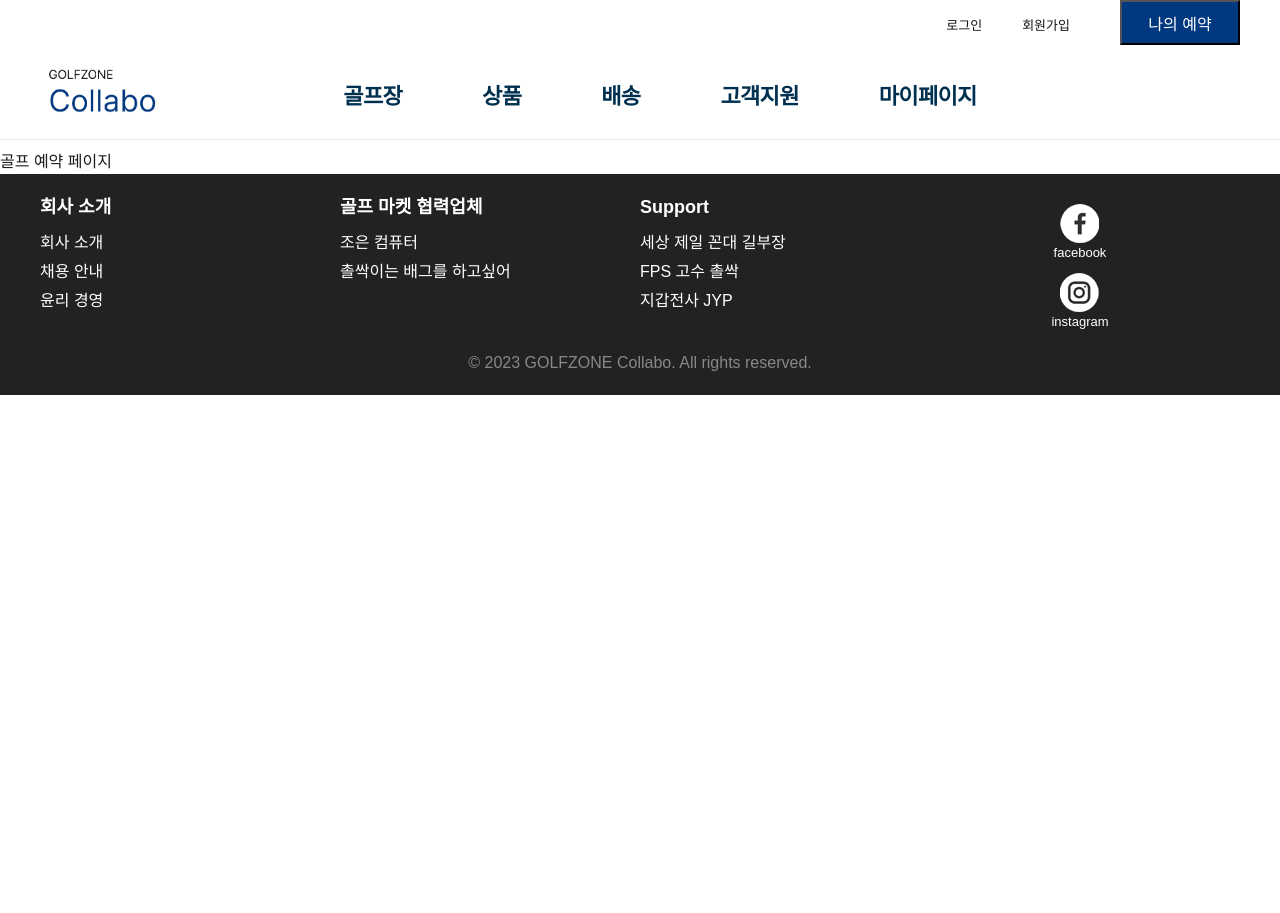
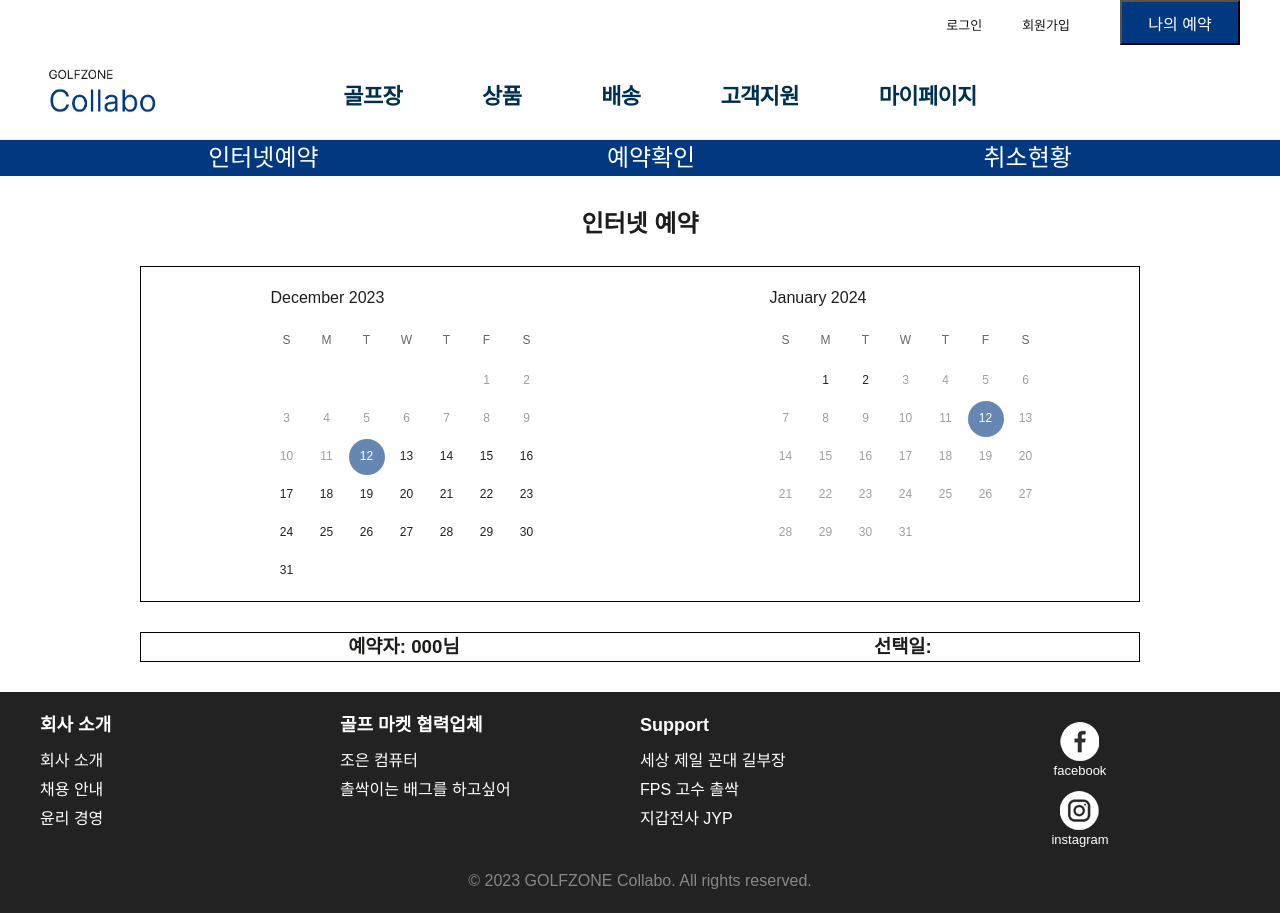
Before and after one commit to team1060/collaboration, a React (Create React App) app in the folder frontend/: page /reservation in a window 1280 px wide. Before the commit the page ends 800 px from the top, so only its background shows below. Built offline with nearby package versions, Linux system fonts and the light colour scheme.

Commit message:
Feat : 예약 캘린더 완료

```diff
--- a/frontend/package.json
+++ b/frontend/package.json
@@ -7,11 +7,13 @@
     "@emotion/styled": "^11.11.0",
     "@mui/icons-material": "^5.15.0",
     "@mui/material": "^5.15.0",
+    "@mui/x-date-pickers": "^6.18.5",
     "@nivo/bar": "^0.84.0",
     "@testing-library/jest-dom": "^5.17.0",
     "@testing-library/react": "^13.4.0",
     "@testing-library/user-event": "^13.5.0",
     "axios": "^1.6.2",
+    "dayjs": "^1.11.10",
     "react": "^18.2.0",
     "react-dom": "^18.2.0",
     "react-router-dom": "^6.20.1",
--- a/frontend/src/Routes/Home/Page/Reservation.jsx
+++ b/frontend/src/Routes/Home/Page/Reservation.jsx
@@ -1,17 +1,13 @@
-// 메인/ 골프 예약 페이지
+import Head from "./reservation/Head";
+import Calendar from "./reservation/Calendar";
 
 function Reservation() {
-  return(
-
+  return (
     <>
-   <div style={{paddingTop:"150px"}}>골프 예약  페이지</div>
-
-
-
-     </>
-
+      <Head />
+      <Calendar />
+    </>
   )
-
 }
 
 export default Reservation;
--- /dev/null
+++ b/frontend/src/Routes/Home/Page/reservation/Calendar.jsx
@@ -0,0 +1,89 @@
+// 필요한 패키지와 모듈 import
+import * as React from 'react';
+import dayjs from 'dayjs';
+import { AdapterDayjs } from '@mui/x-date-pickers/AdapterDayjs';
+import { LocalizationProvider } from '@mui/x-date-pickers/LocalizationProvider';
+import { Container, Grid } from '@mui/material';
+import { StaticDatePicker } from '@mui/x-date-pickers/StaticDatePicker';
+import '../../style/Reservation.scss';
+import { useState } from 'react';
+
+// CustomMonthLayout 컴포넌트 정의
+const CustomMonthLayout = ({ updateView, isNextMonth }) => {
+    const [view, setView] = useState(null);
+    const [currentMonth, setCurrentMonth] = useState(dayjs());  // 오늘 날짜
+    const [nextMonth, setNextMonth] = useState(dayjs().add(1, 'month'));  // 추가된 부분
+
+    // 날짜 선택 이벤트 처리 함수
+    const handleDateChange = (date) => {
+        const month = date.$M + 1;
+        const data = date.$y + '-' + month + '-' + date.$D;
+        setView(data);
+        updateView(data, isNextMonth);
+
+    };
+
+    // 예약 가능한 날짜는 오늘부터 3주뒤까지
+    const today = dayjs();
+    const threeWeeksLater = today.add(3, 'weeks');
+    const minDate = today.add(1, 'day');
+    const maxDate = threeWeeksLater;
+
+    return (
+        <LocalizationProvider
+            dateAdapter={AdapterDayjs}
+            dateFormats={{ monthShort: 'M' }}
+        >
+            <StaticDatePicker
+                orientation="landscape"
+                onChange={handleDateChange}
+                defaultValue={isNextMonth ? dayjs().add(1, 'month') : dayjs()}
+                minDate={minDate}
+                maxDate={maxDate}
+            />
+        </LocalizationProvider>
+    );
+};
+
+
+// Calendar 컴포넌트 정의
+export default function Calendar() {
+    const [view, setView] = useState(null);
+
+    // view 상태를 업데이트하는 함수
+    const updateView = (data) => {
+        setView(data);
+    };
+
+    return (
+        <Container>
+            {/* 달력 */}
+            <div className="parent">
+                <div className='internet'>
+                    <h2>인터넷 예약</h2>
+                    <br />
+                </div>
+            </div>
+            <div className="calen2">
+                <div className="calen">
+                    <Grid container className='cal'>
+                        <Grid item>
+                            <CustomMonthLayout updateView={updateView} isNextMonth={false}/>
+                        </Grid>
+                        <Grid item>
+                            <CustomMonthLayout updateView={updateView} isNextMonth={true}/>
+                        </Grid>
+                    </Grid>
+                </div>
+            </div>
+            <div className="calen2">
+                <div className="calen">
+                    <Grid className='cal'>
+                        <h3>예약자: 000님</h3>
+                        <h3>선택일: {view}</h3> {/* 선택한 날짜 표시 */}
+                    </Grid>
+                </div>
+            </div>
+        </Container>
+    );
+}
--- /dev/null
+++ b/frontend/src/Routes/Home/Page/reservation/Head.jsx
@@ -0,0 +1,20 @@
+import { Container,  Grid } from '@mui/material';
+import '../../style/Reservation.scss'
+
+function Head() {
+  return (
+    <div className="con">
+        <div className='head'>
+            <Container>
+                    <Grid className='atag' item lg={12} md={12} xs={12}>
+                            <a href='/inter'>인터넷예약</a>
+                            <a href='/res'>예약확인</a>
+                            <a href='/can'>취소현황</a>
+                    </Grid>
+            </Container>
+        </div>
+    </div>
+  )
+}
+
+export default Head;
--- /dev/null
+++ b/frontend/src/Routes/Home/style/Reservation.scss
@@ -0,0 +1,78 @@
+// head.jsx
+
+// 예약페이지 파란띠
+.con {
+    padding-top: 140px;
+    background: white;
+}
+
+.head {
+    background: #01387F;
+    font-size: 24px;
+
+    .atag {
+        display: flex;
+        justify-content: space-around;
+    }
+
+    a {
+        color: white;
+    }
+}
+
+@media (max-width: 1200px) {
+    .con {
+        padding-top: 80px;
+    }
+}
+
+// 캘린더
+.internet {
+    margin-top: 30px;
+}
+
+.calen {
+    width: 1000px;
+    display: flex;
+    justify-content: center;
+}
+
+.calen2 {
+    display: flex;
+    justify-content: center;
+    margin-bottom: 30px;
+}
+
+.parent {
+    display: flex;
+    justify-content: center;
+
+}
+
+.cal {
+    display: flex;
+    width: 100%;
+    justify-content: space-around;
+    border: 1px solid #000;
+}
+
+// 버튼 none 처리
+.MuiPickersArrowSwitcher-root,
+.MuiIconButton-root {
+    display: none !important;
+}
+
+// 연도 달력 none 처리
+.MuiPickersCalendarHeader-root {
+    pointer-events: none;
+}
+
+// 툴바
+.MuiTypography-overline,
+.MuiTypography-alignLeft{
+    display: none;
+}
+// ok, cancel버튼
+.MuiPickersLayout-actionBar {
+    display: none !important;
+}
```
Also changed, not shown: frontend/src/Routes/Home/Page/reservation/backup.jsx (added, +90 -0 lines), 1 other file (tests, documents, lock files or other folders).
